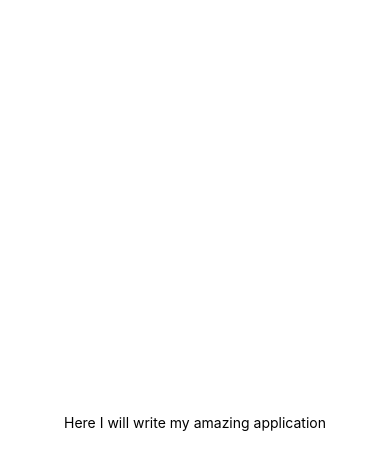
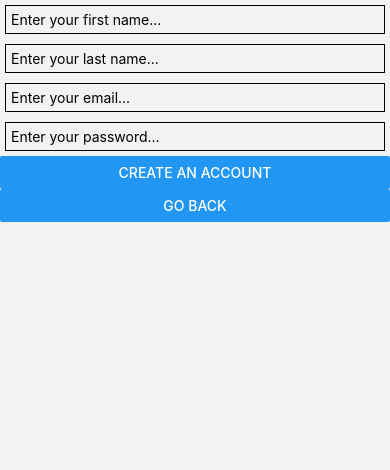
Before and after one commit to kcerbulis/SpacebookApp, a React Native app: screen /Signup in a window 390 px wide. Shown: the top 470 px of the page. Built offline with nearby package versions, Linux system fonts and the light colour scheme.

Commit message:
Navigation implemented

```diff
--- a/App.js
+++ b/App.js
@@ -1,20 +1,25 @@
-import { StatusBar } from 'expo-status-bar';
-import { StyleSheet, Text, View } from 'react-native';
+import React, { Component } from 'react';
+import { NavigationContainer } from '@react-navigation/native';
+import { createNativeStackNavigator } from '@react-navigation/native-stack';
 
-export default function App() {
-  return (
-    <View style={styles.container}>
-      <Text>Here I will write my amazing application</Text>
-      <StatusBar style="auto" />
-    </View>
-  );
+import Login from './components/Login'
+import Signup from './components/Signup'
+import Main from './components/Main'
+
+const Stack = createNativeStackNavigator();
+
+class App extends Component {
+
+  render(){
+    return(
+      <NavigationContainer>
+        <Stack.Navigator initialRouteName="Login">
+          <Stack.Screen name="Login" options={{headerShown:false}} component={Login} />
+          <Stack.Screen name="Signup" options={{headerShown:false}} component={Signup} />
+          <Stack.Screen name="Main" options={{headerShown:false}} component={Main} />
+        </Stack.Navigator>
+      </NavigationContainer>
+    )
+  }
 }
-
-const styles = StyleSheet.create({
-  container: {
-    flex: 1,
-    backgroundColor: '#fff',
-    alignItems: 'center',
-    justifyContent: 'center',
-  },
-});
+export default App;
--- /dev/null
+++ b/components/FriendRequests.js
@@ -0,0 +1,20 @@
+import React, { Component } from 'react';
+import { Text, TextInput, View, Button, StyleSheet, Alert } from 'react-native';
+
+class FriendRequests extends Component {
+  constructor(props){
+    super(props);
+  }
+
+  render() {
+    return (
+      <Text>Friend Requests Text</Text>
+    );
+  }
+
+}
+
+const styles = StyleSheet.create({
+});
+
+export default FriendRequests
--- /dev/null
+++ b/components/Login.js
@@ -0,0 +1,120 @@
+import React, { Component } from 'react';
+import { Button } from 'react-native';
+import { ScrollView, TextInput } from 'react-native-gesture-handler';
+import AsyncStorage from '@react-native-async-storage/async-storage';
+
+class LoginScreen extends Component{
+    constructor(props){
+        super(props);
+
+        //Saves typed login credentials to state reference
+        this.state = {
+            email: "",
+            password: ""
+        }
+    }
+
+
+
+
+    login = async () => {
+
+
+        //Login POST request
+        return fetch("http://localhost:3333/api/1.0.0/login", {
+            method: 'post',
+            headers: {
+                'Content-Type': 'application/json'
+            },
+            body: JSON.stringify(this.state)
+        })
+
+
+
+
+        //Checks what status is returned for login credentials \
+        .then((response) => {
+            // 200 = OK
+            if(response.status === 200){
+                return response.json()
+            //400 = Bad Request
+            }else if(response.status === 400){
+                alert("Email or Username Invalid!\nPlease Create an Account if You Don't Have One")
+                throw 'Invalid email or password';
+            //401 = Unauthorized
+            }else if(response.status === 401){
+                alert("Invalid Authentication Credentials!")
+                throw "Invalid Authentication Credentials!";
+            }
+            else{
+                alert("An Issue Has Occurred, Please Try Again")
+                throw 'Something went wrong';
+            }
+        })
+
+
+
+
+
+
+        .then(async (responseJson) => {
+                console.log(responseJson);
+                await AsyncStorage.setItem('@session_token', responseJson.token);
+
+                this.props.navigation.navigate("Main");
+        })
+
+
+
+
+
+
+
+        .catch((error) => {
+            console.log(error);
+        })
+    }
+
+
+
+
+
+
+
+
+
+
+
+
+
+    render(){
+        return (
+            <ScrollView>
+                <TextInput
+                    placeholder="Enter your email..."
+                    onChangeText={(email) => this.setState({email})}
+                    value={this.state.email}
+                    style={{padding:5, borderWidth:1, margin:5}}
+                />
+                <TextInput
+                    placeholder="Enter your password..."
+                    onChangeText={(password) => this.setState({password})}
+                    value={this.state.password}
+                    secureTextEntry
+                    style={{padding:5, borderWidth:1, margin:5}}
+                />
+                <Button
+                    title="Login"
+                    onPress={() => this.login()}
+                />
+                <Button
+                    title="Create an account"
+                    color="darkblue"
+                    onPress={() => this.props.navigation.navigate("Signup")}
+                />
+            </ScrollView>
+        )
+    }
+}
+
+export default LoginScreen;
--- /dev/null
+++ b/components/Main.js
@@ -0,0 +1,69 @@
+import React, { Component } from 'react';
+import { NavigationContainer } from '@react-navigation/native';
+import { createBottomTabNavigator } from '@react-navigation/bottom-tabs';
+import Ionicons from 'react-native-vector-icons/Ionicons';
+import AsyncStorage from '@react-native-async-storage/async-storage';
+
+import SearchFriends from './SearchFriends';
+import MyProfile from './MyProfile';
+import FriendRequests from './FriendRequests';
+
+const Tab = createBottomTabNavigator();
+
+class Main extends Component {
+
+  constructor(props){
+    super(props);
+
+    this.state = {
+      isLoading: true,
+      listData: []
+    }
+  }
+
+
+  componentDidMount() {
+    this.unsubscribe = this.props.navigation.addListener('focus', () => {
+      this.checkLoggedIn();
+    });
+  }
+
+  componentWillUnmount() {
+    this.unsubscribe();
+  }
+
+
+
+  checkLoggedIn = async () => {
+    const value = await AsyncStorage.getItem('@session_token');
+    if (value == null) {
+        this.props.navigation.navigate('Login');
+    }
+  };
+
+
+
+  render(){
+    return (
+
+
+
+
+
+      <Tab.Navigator initialRouteName="My Profile">
+        <Tab.Screen name="Search Friends" component={SearchFriends} options={{headerShown: false}} />
+        <Tab.Screen name="My Profile" component={MyProfile} options={{headerShown: false}}/>
+        <Tab.Screen name="Friend Requests" component={FriendRequests} options={{headerShown: false}}/>
+      </Tab.Navigator>
+
+
+
+
+
+
+    );
+  }
+
+}
+
+export default Main;
--- /dev/null
+++ b/components/MyProfile.js
@@ -0,0 +1,20 @@
+import React, { Component } from 'react';
+import { Text, TextInput, View, Button, StyleSheet, Alert } from 'react-native';
+
+class MyProfile extends Component {
+  constructor(props){
+    super(props);
+  }
+
+  render() {
+    return (
+      <Text>My Profile Text</Text>
+    );
+  }
+
+}
+
+const styles = StyleSheet.create({
+});
+
+export default MyProfile
--- /dev/null
+++ b/components/SearchFriends.js
@@ -0,0 +1,20 @@
+import React, { Component } from 'react';
+import { Text, TextInput, View, Button, StyleSheet, Alert } from 'react-native';
+
+class SearchFriends extends Component {
+  constructor(props){
+    super(props);
+  }
+
+  render() {
+    return (
+      <Text>Search Friends Text</Text>
+    );
+  }
+
+}
+
+const styles = StyleSheet.create({
+});
+
+export default SearchFriends
--- /dev/null
+++ b/components/Signup.js
@@ -0,0 +1,86 @@
+import React, { Component } from 'react';
+import { Button, ScrollView, TextInput } from 'react-native';
+
+class Signup extends Component{
+    constructor(props){
+        super(props);
+
+        this.state = {
+            first_name: "",
+            last_name: "",
+            email: "",
+            password: ""
+        }
+    }
+
+    signup = () => {
+
+
+        return fetch("http://localhost:3333/api/1.0.0/user", {
+            method: 'post',
+            headers: {
+                'Content-Type': 'application/json'
+            },
+            body: JSON.stringify(this.state)
+        })
+        .then((response) => {
+            if(response.status === 201){
+                return response.json()
+                console.log("This is resoponse.json = " + response.json())
+            }else if(response.status === 400){
+                throw 'Failed validation';
+            }else{
+                throw 'Something went wrong';
+            }
+        })
+        .then((responseJson) => {
+               console.log("User created with ID: ", responseJson);
+               this.props.navigation.navigate("Login");
+
+        })
+        .catch((error) => {
+            console.log(error);
+        })
+    }
+
+    render(){
+        return (
+            <ScrollView>
+                <TextInput
+                    placeholder="Enter your first name..."
+                    onChangeText={(first_name) => this.setState({first_name})}
+                    value={this.state.first_name}
+                    style={{padding:5, borderWidth:1, margin:5}}
+                />
+                <TextInput
+                    placeholder="Enter your last name..."
+                    onChangeText={(last_name) => this.setState({last_name})}
+                    value={this.state.last_name}
+                    style={{padding:5, borderWidth:1, margin:5}}
+                />
+                <TextInput
+                    placeholder="Enter your email..."
+                    onChangeText={(email) => this.setState({email})}
+                    value={this.state.email}
+                    style={{padding:5, borderWidth:1, margin:5}}
+                />
+                <TextInput
+                    placeholder="Enter your password..."
+                    onChangeText={(password) => this.setState({password})}
+                    value={this.state.password}
+                    secureTextEntry = 'true'
+                    style={{padding:5, borderWidth:1, margin:5}}
+                />
+                <Button
+                    title="Create an account"
+                    onPress={() => this.signup()}
+                />
+
+                <Button title="Go Back" onPress={() => this.props.navigation.goBack()}/>
+
+            </ScrollView>
+        )
+    }
+}
+
+export default Signup;
```
Also changed, not shown: package.json (+11 -1 lines), gitCommandsForStackNavigation.txt (added), 1 other file (tests, documents, lock files or other folders).
